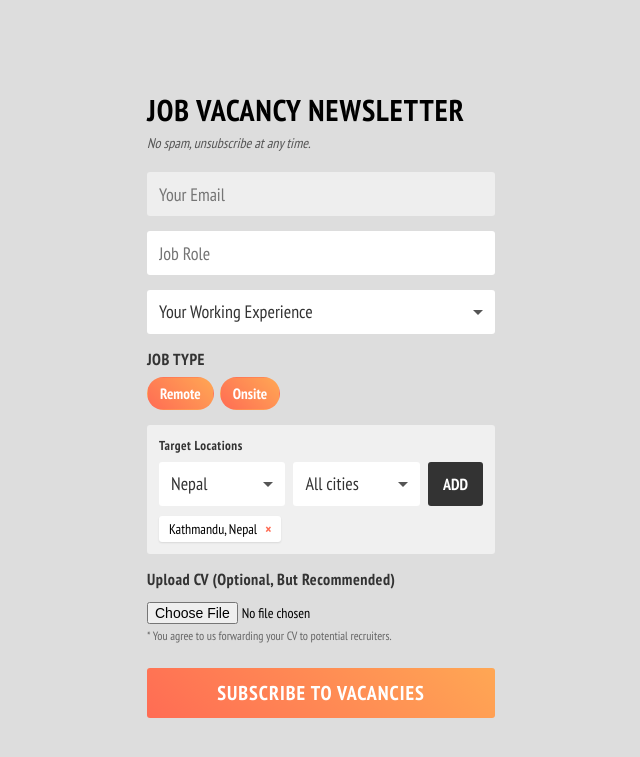
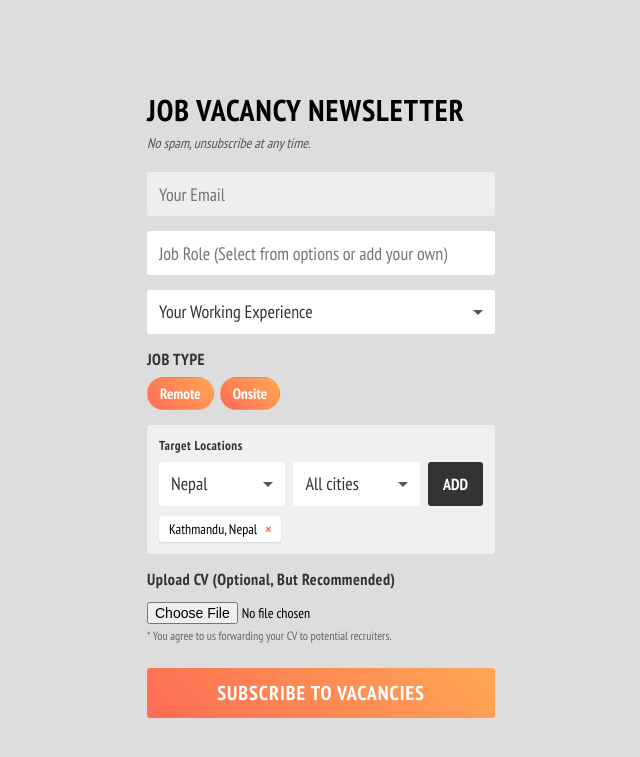
Before and after one commit to Prabesh01/job-vacancy-newsletter, a Flask app: page / in a window 1280 px wide. Shown: the top 757 px of the page, without its empty margins (319-959 px from the left). Run offline with Flask 3, Linux system fonts and the light colour scheme.

Commit message:
home.html: job role datalist input - make clear

```diff
--- a/templates/home.html
+++ b/templates/home.html
@@ -225,7 +225,7 @@ if (window.history.replaceState) {
 
   <input name="email" type="email" placeholder="Your Email" required autofocus>
 
-  <input name="job_role" type="text" id="job-role" list="role-options" placeholder="Job Role" required>
+  <input name="job_role" type="text" id="job-role" list="role-options" placeholder="Job Role (Select from options or add your own)" required>
   <datalist id="role-options">
     <option value="Mathematics specialist">
     <option value="Mental Health specialist">
```
